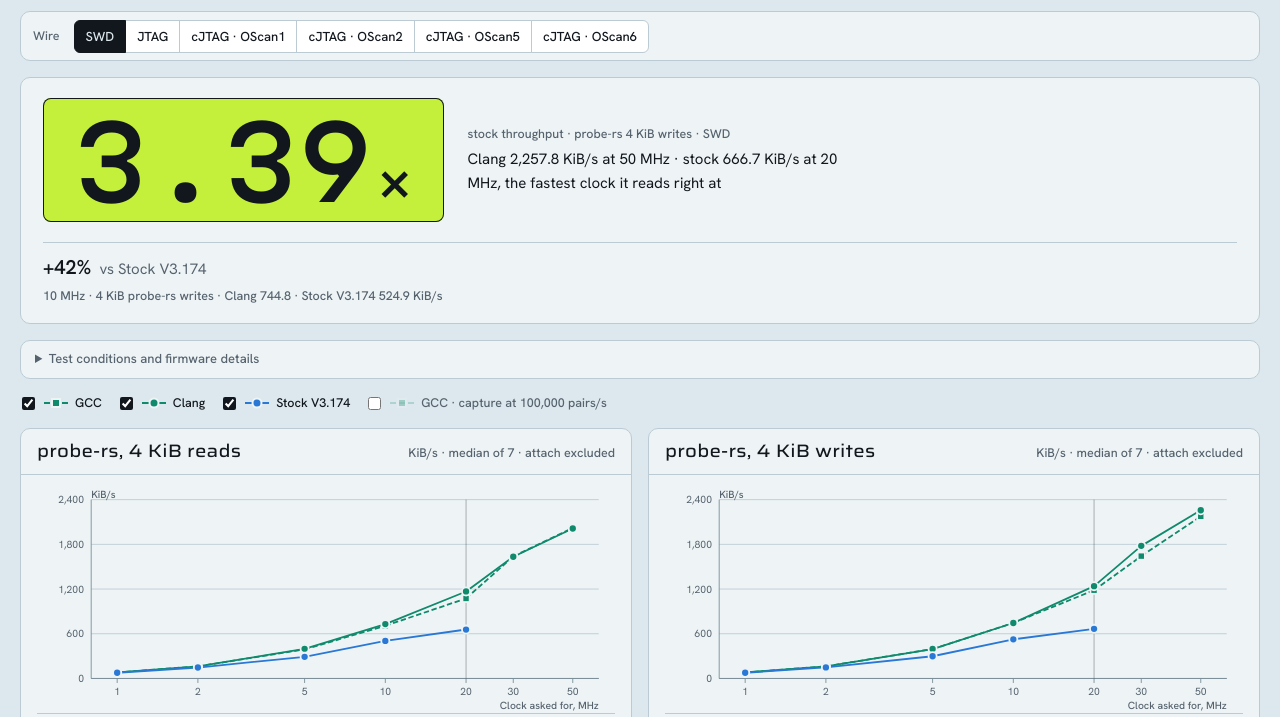
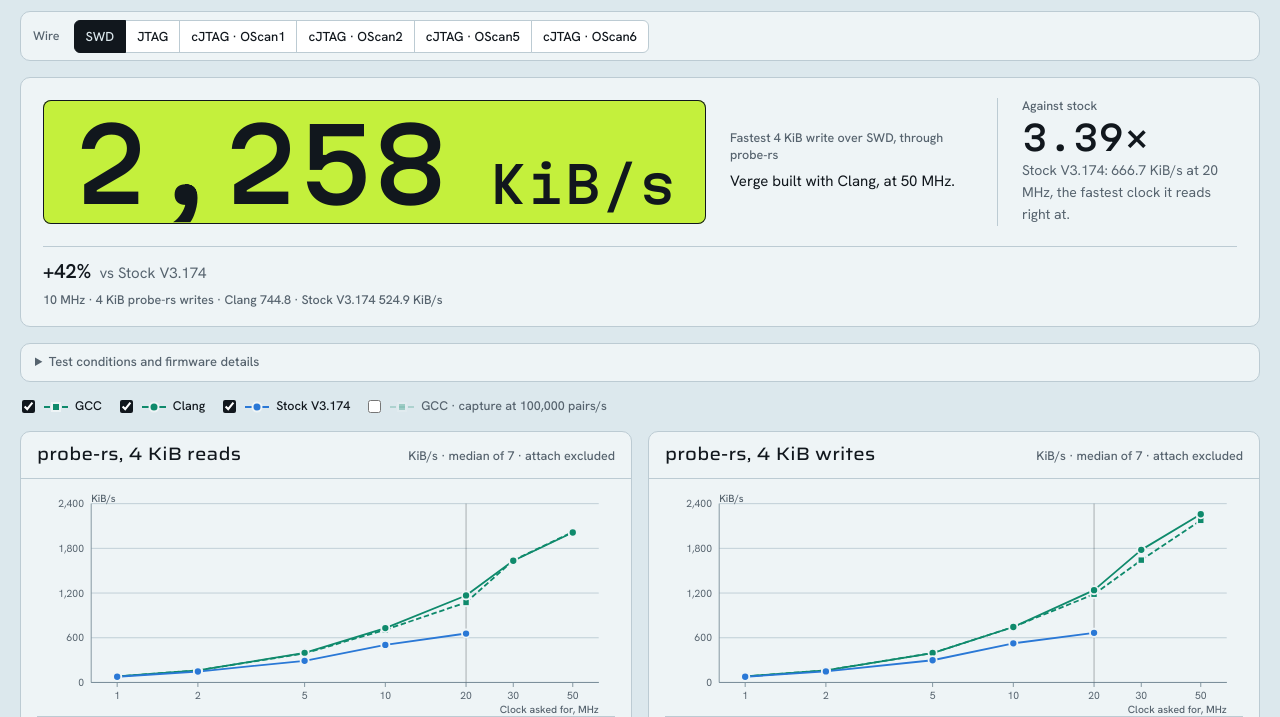
Before and after one commit to Escapement-Project/mculink-bench, a plain HTML site: page page/out/index.html in a window 1280 px wide. Shown: the part 83-800 px from the top of the page. Drawn offline with Linux system fonts and the light colour scheme.

Commit message:
page: lead the headline with our fastest write
The comparison with stock moves beside it, smaller: the landing page already leads with it.

```diff
--- a/page/out/index.html
+++ b/page/out/index.html
@@ -166,15 +166,19 @@ h1, h2, h3 { font-family: var(--font-display); font-stretch: var(--display-stret
 .switch.ready .thumb, .switch.ready .wheel { transition: transform .26s cubic-bezier(.4, 0, .2, 1); }
 @media (prefers-reduced-motion: reduce) { .switch.ready .thumb, .switch.ready .wheel { transition: none; } }
 
-/* Headline: the multiple in a window of lume, as on the landing page's dial */
+/* Headline: our fastest write in a window of lume; the comparison with stock beside it, quieter. */
 .hero { display: block; }
-.reading { display: grid; grid-template-columns: auto minmax(0, 1fr); gap: 8px 24px; align-items: center; padding: 20px 22px 18px; }
+.reading { display: grid; grid-template-columns: auto minmax(0, 1fr) minmax(0, 15rem); gap: 8px 24px; align-items: center; padding: 20px 22px 18px; }
 .big {
   justify-self: start; background: var(--lume); color: var(--on-lume); box-shadow: inset 0 0 0 1px var(--window-edge); border-radius: 8px;
   padding: .14em .3em .1em; font: var(--figures-weight) clamp(46px, 8vw, 100px)/1 var(--font-figures); font-stretch: var(--figures-stretch); font-variant-numeric: tabular-nums;
 }
 .big small { font-size: .5em; margin-left: .06em; }
 .reading-stack { display: grid; gap: 6px; min-width: 0; }
+.versus { align-self: stretch; display: grid; align-content: center; gap: 4px; padding-left: 24px; border-left: 1px solid var(--hair); }
+.versus .x { font: var(--figures-weight) 34px/1.1 var(--font-figures); font-stretch: var(--figures-stretch); font-variant-numeric: tabular-nums; color: var(--ink); }
+.versus p { margin: 0; color: var(--ink-2); font-size: 14px; }
+@media (max-width: 900px) { .reading { grid-template-columns: auto minmax(0, 1fr); } .versus { grid-column: 1 / -1; padding: 12px 0 0; border-left: 0; border-top: 1px solid var(--hair); } }
 .reading-stack p { margin: 0; max-width: 46ch; color: var(--ink); }
 .same-clock { grid-column: 1 / -1; display: grid; grid-template-columns: repeat(2, minmax(0, 1fr)); gap: 6px 18px; margin-top: 12px; padding-top: 12px; border-top: 1px solid var(--hair); color: var(--ink-2); }
 .same-clock-item { display: flex; align-items: baseline; gap: 8px; }
@@ -339,6 +343,7 @@ footer code { font: 500 12.5px/1.45 var(--font-code); font-stretch: var(--code-s
         <div class="micro" id="headline-label"></div>
         <p id="headline-detail"></p>
       </div>
+      <div class="versus" id="headline-versus"></div>
       <div class="same-clock" id="same-clock"></div>
     </div>
   </section>
@@ -744,26 +749,31 @@ function renderTop() {
   const stockUpTo = stock && rightUpTo(stock);
   const stockPeak = stockUpTo != null && peakWrite([stock]);
   const ratio = peak && stockPeak && stockPeak.kib > 0 ? peak.kib / stockPeak.kib : null;
-  if (ratio != null) {
-    $("headline-value").innerHTML = `${fmt(ratio, 2)}<small>×</small>`;
-    $("headline-label").textContent = `stock throughput · probe-rs 4 KiB writes · ${V.title}`;
+  // Lead with our speed; the comparison sits beside it, quieter.
+  const versus = $("headline-versus");
+  if (peak) {
+    $("headline-value").innerHTML = `${fmt(peak.kib)}<small> KiB/s</small>`;
+    // A non-breaking hyphen: the label must not wrap inside "probe-rs".
+    $("headline-label").textContent = `Fastest 4 KiB write over ${V.title}, through probe\u2011rs`;
+    $("headline-detail").textContent = `Verge built with ${short(peak.s)}, at ${peak.khz / 1000} MHz.`;
+    if (ratio != null) {
     const there = PR(stock, "write32", 4096, stockUpTo) ? "it wrote slower"
       : PR_FAILED(stock, stockUpTo) ? "its write did not complete" : "this set did not measure it";
     const where = stockPeak.khz === stockUpTo ? ", the fastest clock it reads right at"
-      : `. Stock reads right up to ${stockUpTo / 1000} MHz, where ${there}.`;
-    $("headline-detail").textContent = `${short(peak.s)} ${fmt(peak.kib, 1)} KiB/s at ${peak.khz / 1000} MHz · stock ${fmt(stockPeak.kib, 1)} KiB/s at ${stockPeak.khz / 1000} MHz${where}`;
-  } else if (peak) {
-    $("headline-value").innerHTML = `${fmt(peak.kib)}<small> KiB/s</small>`;
-    $("headline-label").textContent = `peak probe-rs 4 KiB write · ${V.title}`;
-    const why = !stock ? (V.protocol === "cjtag" ? "Stock does not run cJTAG." : "No stock run on this wire in this set.")
-      : stockUpTo === undefined ? "No record of the clocks stock reads right at."
-      : stockUpTo === null ? "Stock read wrong at every clock."
-      : `No completed stock write at a clock it reads right at (up to ${stockUpTo / 1000} MHz).`;
-    $("headline-detail").textContent = `${short(peak.s)} at ${peak.khz / 1000} MHz. ${why}`;
+      : `. Stock reads right up to ${stockUpTo / 1000} MHz, where ${there}`;
+      versus.innerHTML = `<div class="micro">Against stock</div><div class="x">${fmt(ratio, 2)}×</div><p>${short(stock)}: ${fmt(stockPeak.kib, 1)} KiB/s at ${stockPeak.khz / 1000} MHz${where}.</p>`;
+    } else {
+      const why = !stock ? (V.protocol === "cjtag" ? "Stock does not run cJTAG." : "No stock run on this wire in this set.")
+        : stockUpTo === undefined ? "No record of the clocks stock reads right at."
+        : stockUpTo === null ? "Stock read wrong at every clock."
+        : `No completed stock write at a clock it reads right at (up to ${stockUpTo / 1000} MHz).`;
+      versus.innerHTML = `<div class="micro">Against stock</div><p>${why}</p>`;
+    }
   } else {
     $("headline-value").innerHTML = "–";
     $("headline-label").textContent = "No completed 4 KiB write";
     $("headline-detail").textContent = "";
+    versus.innerHTML = "";
   }
 
   // At 10 MHz: our peak's build against stock and every reference with a write there, shown or not.
```
Also changed, not shown: page/template.html (+25 -15 lines), 1 other file.
